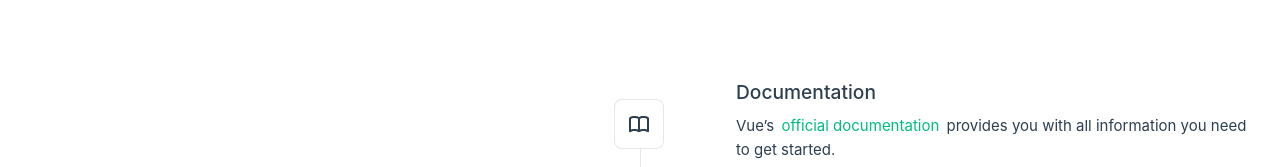
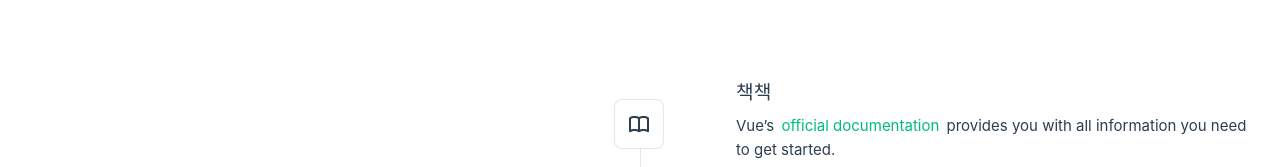
Before and after one commit to byounghwa-min/zzolol, a Vue app: page / in a window 1280 px wide. Shown: the top 167 px of the page. Built offline with nearby package versions, Linux system fonts and the light colour scheme; the HTML template or start-up script is replaced by a standard one.

Commit message:
자동 커밋

```diff
--- a/src/components/TheWelcome.vue
+++ b/src/components/TheWelcome.vue
@@ -14,7 +14,7 @@ const openReadmeInEditor = () => fetch('/__open-in-editor?file=README.md')
     <template #icon>
       <DocumentationIcon />
     </template>
-    <template #heading>Documentation</template>
+    <template #heading>책책</template>
 
     Vue’s
     <a href="https://vuejs.org/" target="_blank" rel="noopener">official documentation</a>
```
